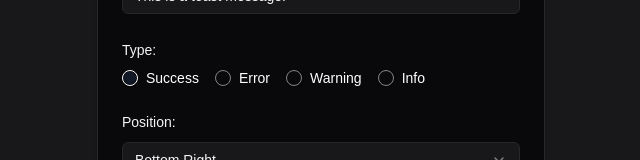
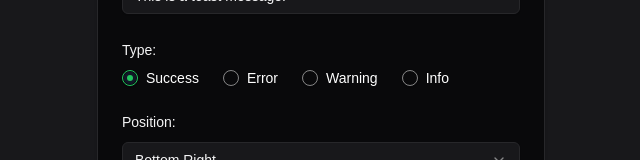
Before and after one commit to franky2003/toast-notification-system, a React (Vite) app: page / in a window 1280 px wide. Shown: the part 290-450 px from the top of the page, without its empty margins (319-959 px from the left). Built offline with nearby package versions, Linux system fonts and the light colour scheme.

Commit message:
feat(ui):changed the radio buttons

```diff
--- a/src/demo.jsx
+++ b/src/demo.jsx
@@ -48,37 +48,56 @@ export default function ToastDemo() {
         <RadioGroup
           value={selectedType}
           onValueChange={setSelectedType}
-            className="flex flex-wrap gap-4"
+          className="flex items-center gap-6"
         >
+          {/* Success */}
           <div className="flex items-center space-x-2">
             <RadioGroupItem
               value="success"
               id="success"
-                className="h-4 w-4 rounded-full border border-white/50 data-[state=checked]:border-white data-[state=checked]:before:bg-white"
+              className="h-4 w-4 rounded-full border border-white/50 bg-transparent relative
+                        data-[state=checked]:border-green-500 data-[state=checked]:before:bg-green-500
+                        data-[state=checked]:before:content-[''] data-[state=checked]:before:absolute
+                        data-[state=checked]:before:inset-1 data-[state=checked]:before:rounded-full"
             />
             <Label htmlFor="success" className="text-white">Success</Label>
           </div>
+
+          {/* Error */}
           <div className="flex items-center space-x-2">
             <RadioGroupItem
               value="error"
               id="error"
-                className="h-4 w-4 rounded-full border border-white/50 data-[state=checked]:border-white data-[state=checked]:before:bg-white"
+              className="h-4 w-4 rounded-full border border-white/50 bg-transparent relative
+                        data-[state=checked]:border-red-500 data-[state=checked]:before:bg-red-500
+                        data-[state=checked]:before:content-[''] data-[state=checked]:before:absolute
+                        data-[state=checked]:before:inset-1 data-[state=checked]:before:rounded-full"
             />
             <Label htmlFor="error" className="text-white">Error</Label>
           </div>
+
+          {/* Warning */}
           <div className="flex items-center space-x-2">
             <RadioGroupItem
               value="warning"
               id="warning"
-                className="h-4 w-4 rounded-full border border-white/50 data-[state=checked]:border-white data-[state=checked]:before:bg-white"
+              className="h-4 w-4 rounded-full border border-white/50 bg-transparent relative
+                        data-[state=checked]:border-yellow-500 data-[state=checked]:before:bg-yellow-500
+                        data-[state=checked]:before:content-[''] data-[state=checked]:before:absolute
+                        data-[state=checked]:before:inset-1 data-[state=checked]:before:rounded-full"
             />
             <Label htmlFor="warning" className="text-white">Warning</Label>
           </div>
+
+          {/* Info */}
           <div className="flex items-center space-x-2">
             <RadioGroupItem
               value="info"
               id="info"
-                className="h-4 w-4 rounded-full border border-white/50 data-[state=checked]:border-white data-[state=checked]:before:bg-white"
+              className="h-4 w-4 rounded-full border border-white/50 bg-transparent relative
+                        data-[state=checked]:border-blue-500 data-[state=checked]:before:bg-blue-500
+                        data-[state=checked]:before:content-[''] data-[state=checked]:before:absolute
+                        data-[state=checked]:before:inset-1 data-[state=checked]:before:rounded-full"
             />
             <Label htmlFor="info" className="text-white">Info</Label>
           </div>
```
Lines whose indentation alone changed are shown as unchanged.
